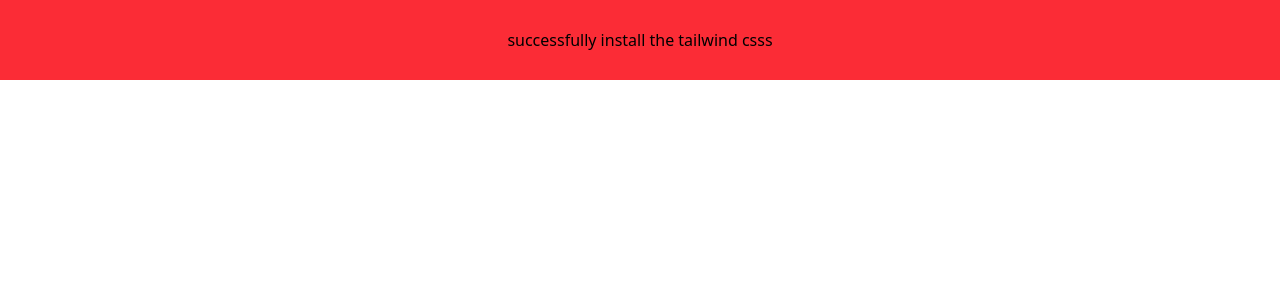
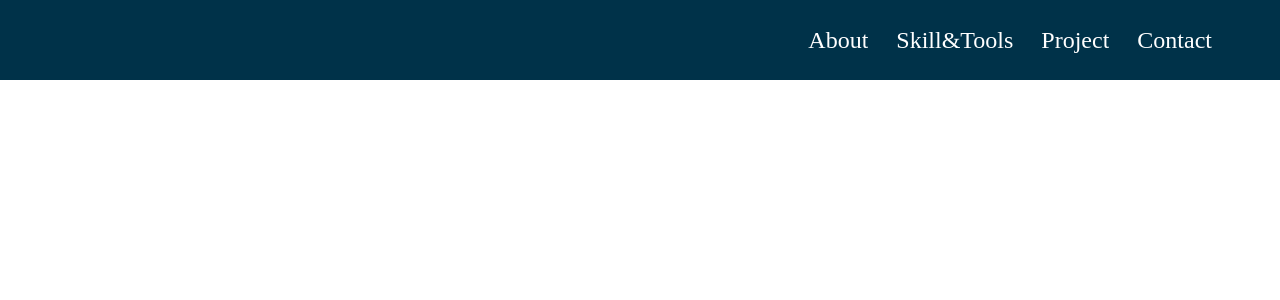
Before and after one commit to RiasGremoryHSDXD/WebsitePortfolio, a React (Vite) app in the folder Portfolio/: page / in a window 1280 px wide. Shown: the top 300 px of the page. Built offline with nearby package versions, Linux system fonts and the light colour scheme.

Commit message:
Done Header

```diff
--- a/Portfolio/src/App.tsx
+++ b/Portfolio/src/App.tsx
@@ -1,8 +1,10 @@
+import Header from "./Header.tsx"
+
 function App() {
   return (
-    <div className="bg-red-500 h-[10vh] flex justify-center items-center">
-      <p>successfully install the tailwind csss</p>
-    </div>
+    <>
+      <Header/>
+    </>
   )
 }
 
--- /dev/null
+++ b/Portfolio/src/Header.tsx
@@ -0,0 +1,19 @@
+import './css/Header/extraSmallDevice.css'
+
+function Header()
+{
+    return(
+    <header className="xl:px-17 lg:px-15 md:justify-end md:px-10 header-design">
+        <nav>
+            <ul className="2xl:text-3xl 2xl:space-x-10 xl:space-x-7 lg:space-x-6 ul-design">
+                <li>About</li>
+                <li>Skill&Tools</li>
+                <li>Project</li>
+                <li>Contact</li>
+            </ul>
+        </nav>
+    </header>
+    )
+}
+
+export default Header
--- /dev/null
+++ b/Portfolio/src/css/Header/extraSmallDevice.css
@@ -0,0 +1,18 @@
+/* This file for the minimum witdh of 640*/
+@import "tailwindcss";
+
+
+@theme{
+    --color-defaultColor: #FFFFFF;
+    --font-defaultFont: Inclusive Sans;
+}
+
+@layer components{
+    .header-design {
+        @apply flex justify-center items-center bg-[#003249] w-full h-[10vh] text-lg text-defaultColor font-defaultFont
+    }
+
+    .ul-design{
+        @apply text-2xl flex flex-row space-x-5
+    }
+}
--- a/Portfolio/src/index.css
+++ b/Portfolio/src/index.css
@@ -1,9 +1,45 @@
 @import "tailwindcss";
 
+body{
+    padding: 0;
+    margin: 0;
+}
+
+@theme{
+    --color-defaultColor: #FFFFFF;
+    --font-defaultFont: Inclusive Sans;
+}
 
 @layer base{
 
     p{
-        @apply text-black
+        color: black;
+    }
+
+    nav ul li {
+        cursor: pointer;
+        position: relative;
+        overflow: hidden;
+        transition: color 0.5s ease;
+    }
+
+    nav ul li::after {
+        content: "";
+        position: absolute;
+        left: 0;
+        bottom: 0;
+        width: 100%;
+        height: 2px; /* Underline height */
+        background-color: #FF6F61; /* Underline color */
+        transform: translateX(-100%);
+        transition: transform 0.4s ease;
+    }
+
+    nav ul li:hover::after {
+        transform: translateX(0);
+    }
+
+    nav ul li:hover{
+        color: #FF6F61;
     }
 }
```
